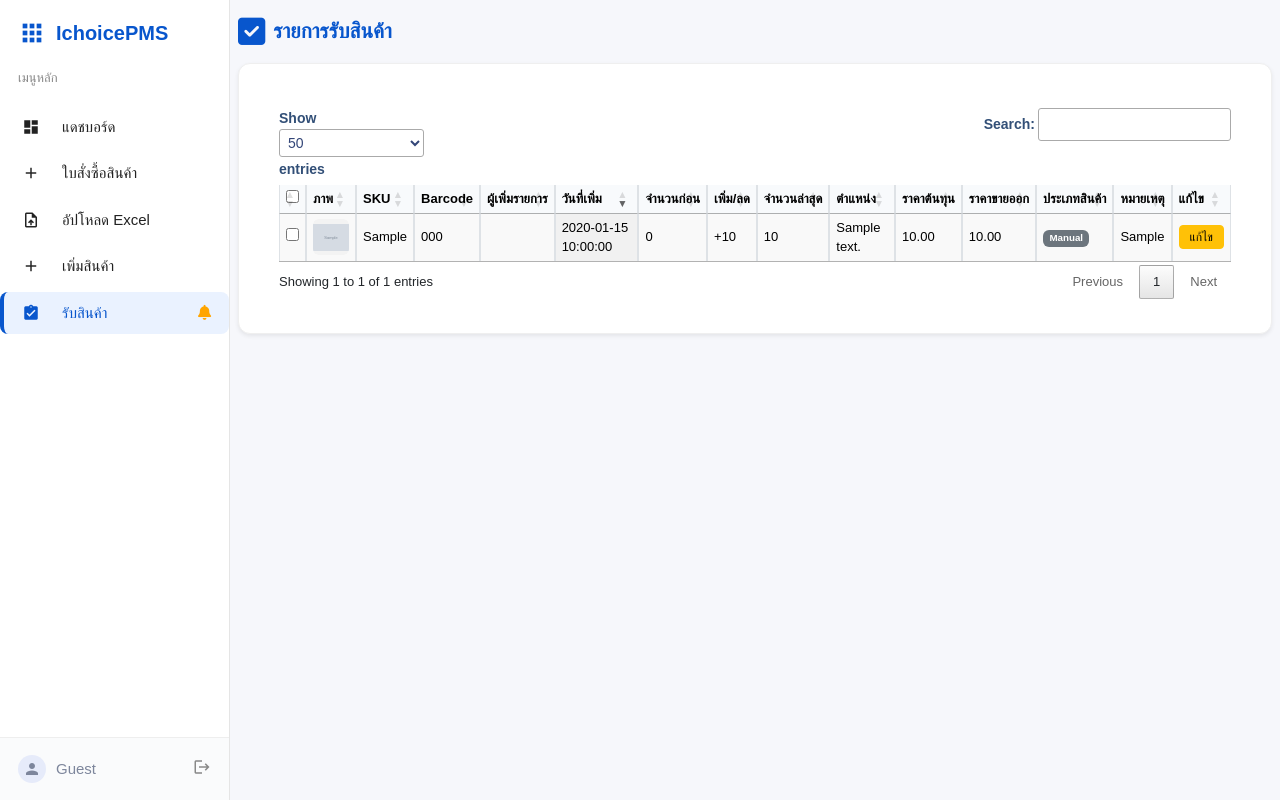
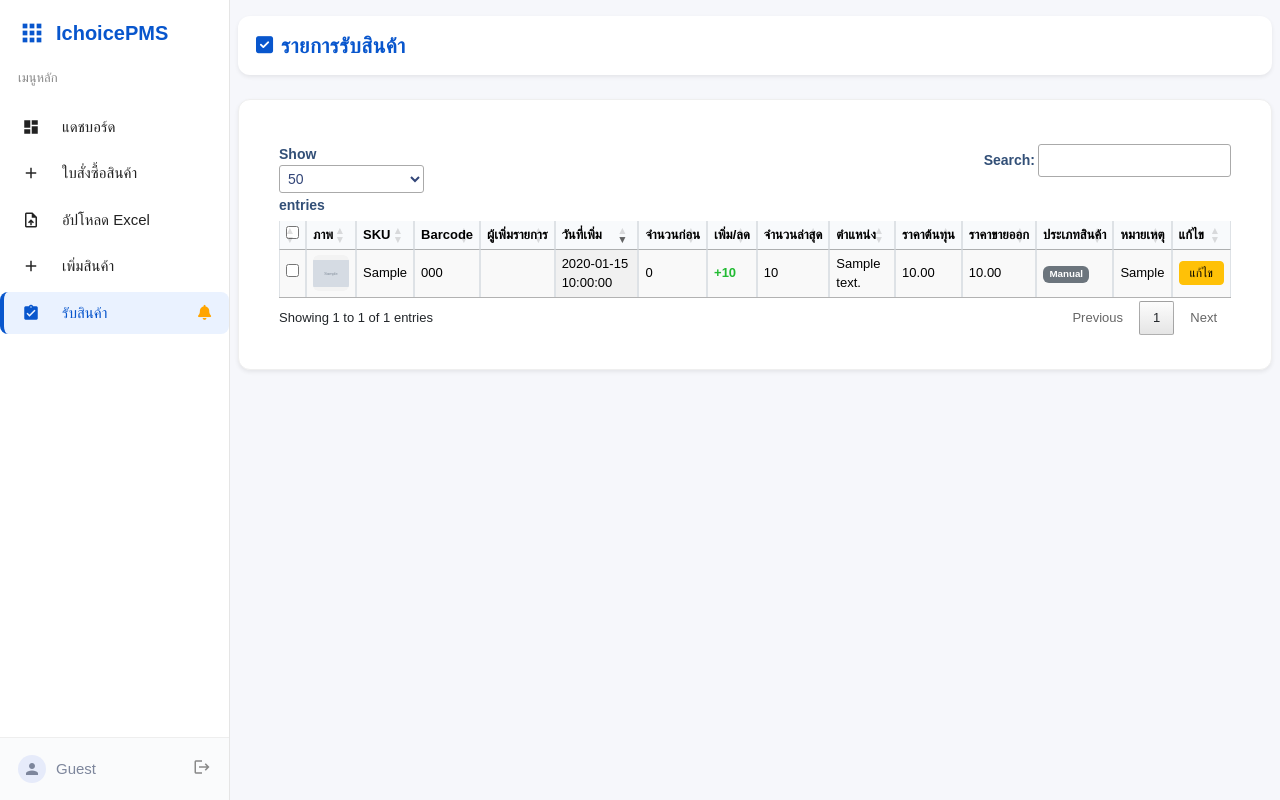
Before and after one commit to hecDB/IchoicePMS---Copy, a PHP site: page /receive_items_view.php in a window 1280 px wide. Run offline with PHP 8.4, Linux system fonts and the light colour scheme; tables that the repository leaves empty or names only in its code hold one stand-in row (values such as "Sample post"); grey boxes marked "Sample" are stand-in pictures; some libraries are stand-ins or nearby versions.

Commit message:
ล่าสุด

```diff
--- a/receive_items_view.php
+++ b/receive_items_view.php
@@ -70,10 +70,10 @@ $rows = $stmt->fetchAll(PDO::FETCH_ASSOC);
 <div class="mainwrap">
     <div class="container-fluid py-3">
         <div class="d-flex align-items-center justify-content-between mb-3">
-            <h2 class="page-title mb-0 d-flex align-items-center" style="font-weight:600;color:#0856cd;">
-                <i class="fa-solid fa-check-square me-2" style="font-size:1.5em;vertical-align:middle;"></i>
-                รายการรับสินค้า
-            </h2>
+            <div class="page-bar shadow-sm d-flex align-items-center mb-2" style="background:#fff;border-radius:12px;padding:14px 22px 14px 18px;box-shadow:0 2px 8px 0 rgba(8,86,205,0.07);width:100%;min-width:0;">
+                <i class="fa-solid fa-check-square me-2" style="font-size:1.5em;vertical-align:middle;color:#0856cd;"></i>
+                <span class="page-title" style="font-size:1.25rem;font-weight:600;color:#0856cd;letter-spacing:0.5px;">รายการรับสินค้า</span>
+            </div>
         </div>
         <div class="card shadow-sm">
             <div class="card-body">
@@ -307,8 +307,8 @@ function getCurrentQty($sku, $created_at, $pdo) {
     return (int)$stmt->fetchColumn();
 }
 function qtyChange($qty) {
-    if($qty > 0) return '<span class="qty-plus">+'.(int)$qty.'</span>';
-    if($qty < 0) return '<span class="qty-minus">'.(int)$qty.'</span>';
+    if($qty > 0) return '<span class="qty-plus" style="color:#22bb33;font-weight:bold;">+'.(int)$qty.'</span>';
+    if($qty < 0) return '<span class="qty-minus" style="color:#e74c3c;font-weight:bold;">'.(int)$qty.'</span>';
     return $qty;
 }
 function getTypeLabel($remark) {
```
